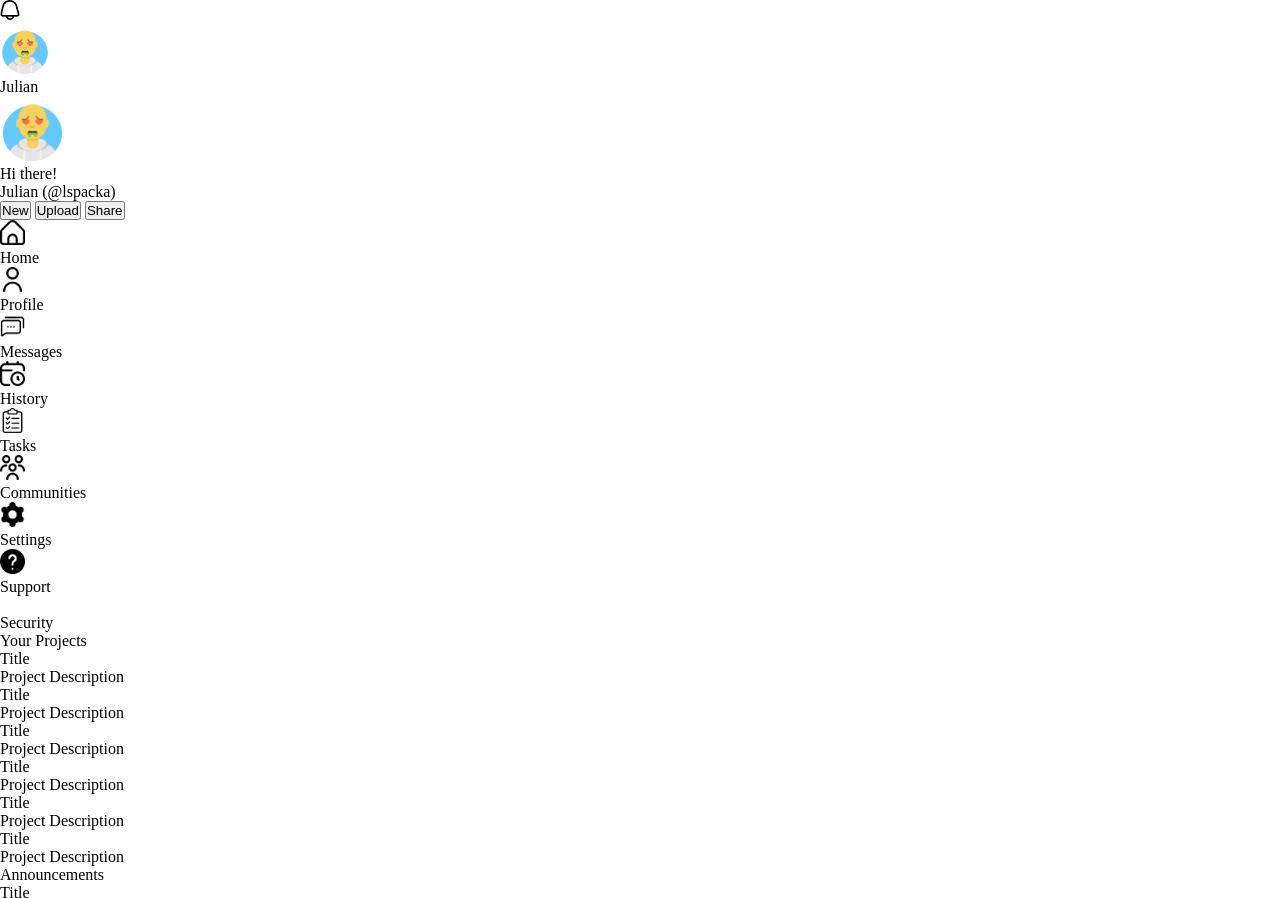
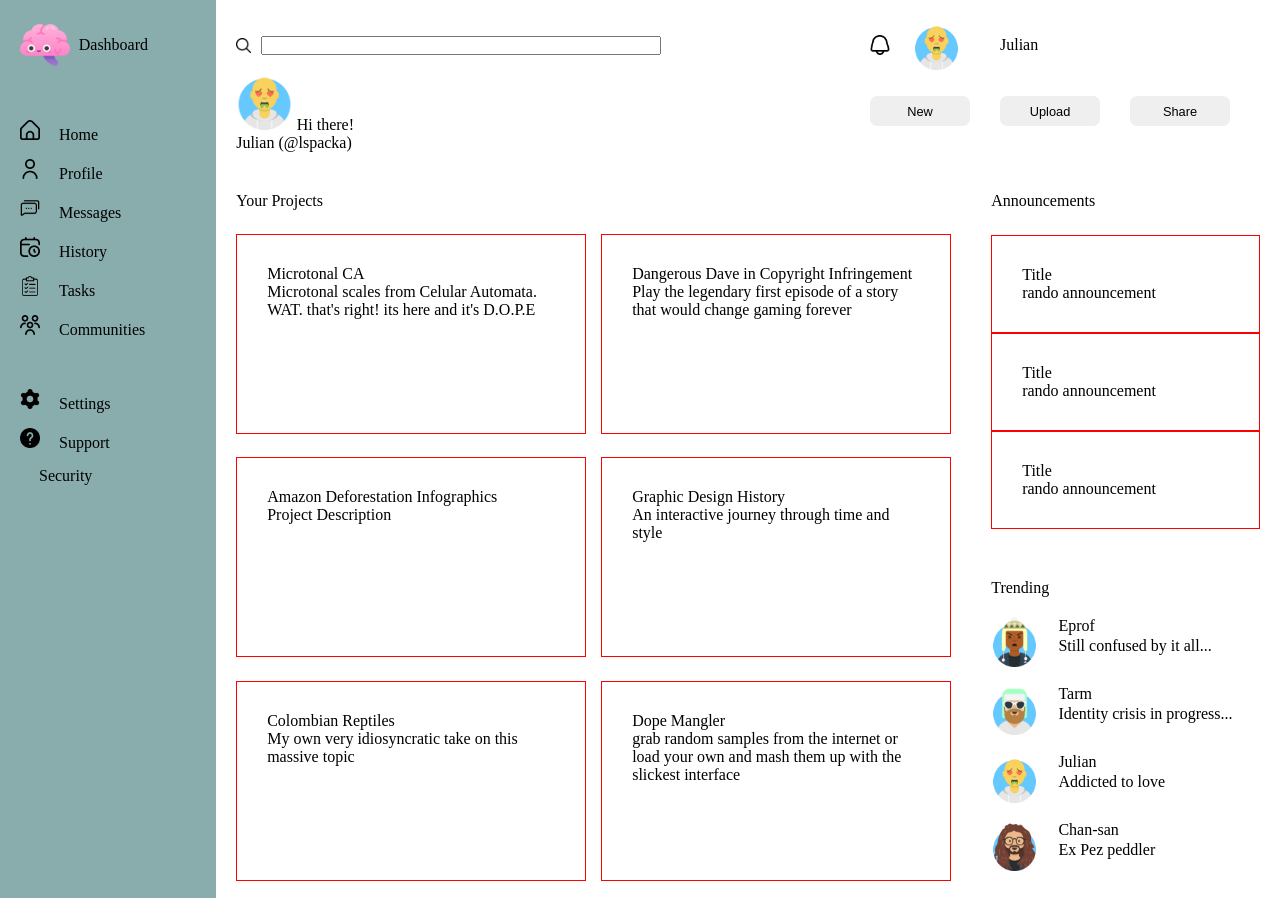
Before and after one commit to lspacka/OP_Dashboard, a plain HTML site: page index.html in a window 1280 px wide. Shown: the top 898 px of the page. Drawn offline with Linux system fonts and the light colour scheme.

Commit message:
grid layout

```diff
--- a/index.html
+++ b/index.html
@@ -9,14 +9,17 @@
   <body>
     <div class="container">
       <div class="header">
-        <div class="search-bar"></div>
-        <img src="assets/icons/bell.png" alt="" class="notification" width="20" height="20">
+        <div class="search-bar">
+          <img src="assets/icons/search.png" alt="">
+          <input type="search">
+        </div>
         <div class="user-name">
-          <img src="assets/avatars/me.png" alt="" width="50" height="50">
+          <img src="assets/icons/bell.png" alt="">
+          <img src="assets/avatars/me.png" alt="">
           <p>Julian</p>
         </div>
         <div class="greeting">
-          <img src="assets/avatars/me.png" alt="" width="65" height="65">
+          <img src="assets/avatars/me.png" alt="">
           <p>Hi there!</p>
           <p>Julian (@lspacka)</p>
         </div>
@@ -27,6 +30,10 @@
         </div>
       </div>
       <div class="sidebar">
+        <div class="sidebar-logo">
+          <img src="assets/icons/mental-health.png" id="logo">
+          <p id="dashboard">Dashboard</p>
+        </div>
         <div class="side-list-1">
           <div class="item">
             <img src="assets/icons/home.png" alt="">
@@ -70,34 +77,39 @@
         </div>
       </div>
       <div class="projects">
+        <div class="projects-title">
           <p>Your Projects</p>
+        </div>
         <div class="project">
-          <p>Title</p>
+          <p>Microtonal CA</p>
+          <p>Microtonal scales from Celular Automata. WAT. that's right! its here and it's D.O.P.E</p>
+        </div>
+        <div class="project">
+          <p>Dangerous Dave in Copyright Infringement</p>
+          <p>Play the legendary first episode of a story that would change gaming forever</p>
+        </div>
+        <div class="project">
+          <p>Amazon Deforestation Infographics</p>
           <p>Project Description</p>
         </div>
         <div class="project">
-          <p>Title</p>
-          <p>Project Description</p>
+          <p>Graphic Design History</p>
+          <p>An interactive journey through time and style</p>
         </div>
         <div class="project">
-          <p>Title</p>
-          <p>Project Description</p>
+          <p>Colombian Reptiles</p>
+          <p>My own very idiosyncratic take on this massive topic</p>
         </div>
         <div class="project">
-          <p>Title</p>
-          <p>Project Description</p>
-        </div>
-        <div class="project">
-          <p>Title</p>
-          <p>Project Description</p>
-        </div>
-        <div class="project">
-          <p>Title</p>
-          <p>Project Description</p>
+          <p>Dope Mangler</p>
+          <p>grab random samples from the internet or load your own and mash them up with the slickest interface</p>
         </div>
       </div>
+      <div class="right-side">
         <div class="announcements">
+          <div class="announcements-title">
             <p>Announcements</p>
+          </div>
           <div class="announcement">
             <p>Title</p>
             <p>rando announcement</p>
@@ -115,23 +127,24 @@
           <p>Trending</p>
           <div class="profile">
             <img src="assets/avatars/av1.png" alt="">
-          <p>name</p>
-          <p>desc</p>
+            <p>Eprof</p>
+            <p>Still confused by it all...</p>
           </div>
           <div class="profile">
             <img src="assets/avatars/av2.png" alt="">
-          <p>name</p>
-          <p>desc</p>
+            <p>Tarm</p>
+            <p>Identity crisis in progress...</p>
           </div>
           <div class="profile">
             <img src="assets/avatars/me.png" alt="">
-          <p>name</p>
-          <p>desc</p>
+            <p>Julian</p>
+            <p>Addicted to love</p>
           </div>
           <div class="profile">
             <img src="assets/avatars/av3.png" alt="">
-          <p>name</p>
-          <p>desc</p>
+            <p>Chan-san</p>
+            <p>Ex Pez peddler</p>
+          </div>
         </div>
       </div>
     </div>
--- a/style.css
+++ b/style.css
@@ -1,25 +1,206 @@
+/* TODO:
+    * align sidebar and trending items
+    * modal on project view with pic of it
+    * fix greeting
+*/
+
 * {
   box-sizing: border-box;
   margin: 0;
   padding: 0;
 }
 
-/* .container {
+.container {
   display: grid;
-  grid-template-columns: 1fr repeat(1, 3fr);
+  grid-template-columns: 0.7fr 2fr 1fr;
+}
+
+.container > * {
+  padding: 20px;
+}
+
+.container img {
+  max-width: 50px;
+  max-height: 50px;
+}
+
+.header {
+  display: grid;
+  grid-template-columns: 2fr 1fr;
+  /* grid-template-rows: 1fr 1fr; */
+  grid-column: 2 / 4;
+}
+
+.search-bar {
+  display: flex;
+  align-items: center;
+}
+
+.search-bar img {
+  max-width: 15px;
+  max-height: 15px;
+  margin-right: 10px;
+}
+
+.search-bar input {
+  width: 400px;
+}
+
+.user-name {
+  display: grid;
+  align-items: center;
+  grid-template-columns: 0.5fr 1fr 3fr;
+}
+
+.user-name img:first-child {
+  max-width: 20px;
+  max-height: 20px
+}
+
+.user-name p {
+  display: inline;
+}
+
+.greeting  img {
+  max-width: 60px;
+  max-height: 60px;
+}
+
+.greeting p:nth-child(2) {
+  display: inline;
+}
+
+.buttons {
+  display: grid;
+  grid-template-columns: repeat(3, 1fr);
+  align-items: center;
+}
+
+.buttons button {
+  border: none;
+  border-radius: 7px;
+  width: 100px;
+  height: 30px;
+  font-size: 0.8rem;
+  margin-right: 30px;
+}
+
+.sidebar {
+  grid-row: 1 / 4;
+  background-color: rgb(137, 172, 172);
+  padding: 20px;
+}
+
+.sidebar-logo {
+  display: grid;
+  grid-template-columns: 1fr repeat(1, 2fr);
+  align-items: center;
+}
+
+#logo {
+  max-width: 50px;
+  max-height: 50px;
+}
+
+.sidebar p {
+  display: inline;
+}
+
+.sidebar img {
+  max-width: 20px;
+  max-height: 20px;
+}
+
+.side-list-1,
+.side-list-2 {
+  margin-top: 50px;
+}
+
+.item {
+  margin-bottom: 15px;
+}
+
+.item p {
+  margin-left: 15px;
+  transform: translateY(-13);
+}
+
+.projects {
+  display: grid;
+  /* grid-template-columns: repeat(auto-fit, minmax(250px, 1fr)); */
+  grid-template-columns: 1fr 1fr;
+  /* grid-template-rows: 1fr 1fr 1fr; */
+  /* grid-row: 2 / 3; */
+  grid-column: 2 / 3;
+  gap: 15px;
+}
+
+.projects-title {
+  grid-column: 1 / 3;
+}
+
+.project {
+  padding: 30px;
+  width: 350px; /* provisional */
+  height: 200px;
+  border: 1px solid red;
+}
+
+/* .right-side {
+  grid-row: 2 / 3;
+  grid-column: 3;
 } */
 
-.sidebar img {
-  max-width: 25px;
-  max-height: 25px;
+.announcements {
+  display: grid;
+  /* grid-template-rows: 0.14fr repeat(3, 0.9fr); */
+  /* grid-template-rows: repeat(4, 1fr); */
+  /* grid-column: 3; */
+  /* grid-row: 2; */
 }
 
+.announcements-title {
+  height: fit-content;
+  margin-bottom: 25px;
+}
+
+.announcement {
+  height: fit-content;
+  padding: 30px;
+  border: solid 1px red;
+}
+
+.trending {
+  margin-top: 50px;
+  grid-row: 3 / 4;
+  grid-column: 3;
+}
+
+.trending p:first-child {
+  margin-bottom: 20px;
+}
+
+.profile {
+  display: grid;
+  grid-template-columns: 1fr 3fr;
+  /* height: fit-content; */
+}
+
+/* .profile p {
+  transform: translateY(15px);
+} */
+
+.profile p:nth-child(3) {
+  grid-column: 2;
+  grid-row: 2;
+  transform: translateY(-30px);
+}
 /* .item {
   display: grid;
   grid-template-columns: repeat(2, 1fr);
 } */
 
-.trending img {
+/* .trending img {
   max-width: 50px;
   max-height: 50px;
-}
+} */
```
Also changed, not shown: assets/icons/mental-health.png (added). Lines whose indentation alone changed are shown as unchanged.
